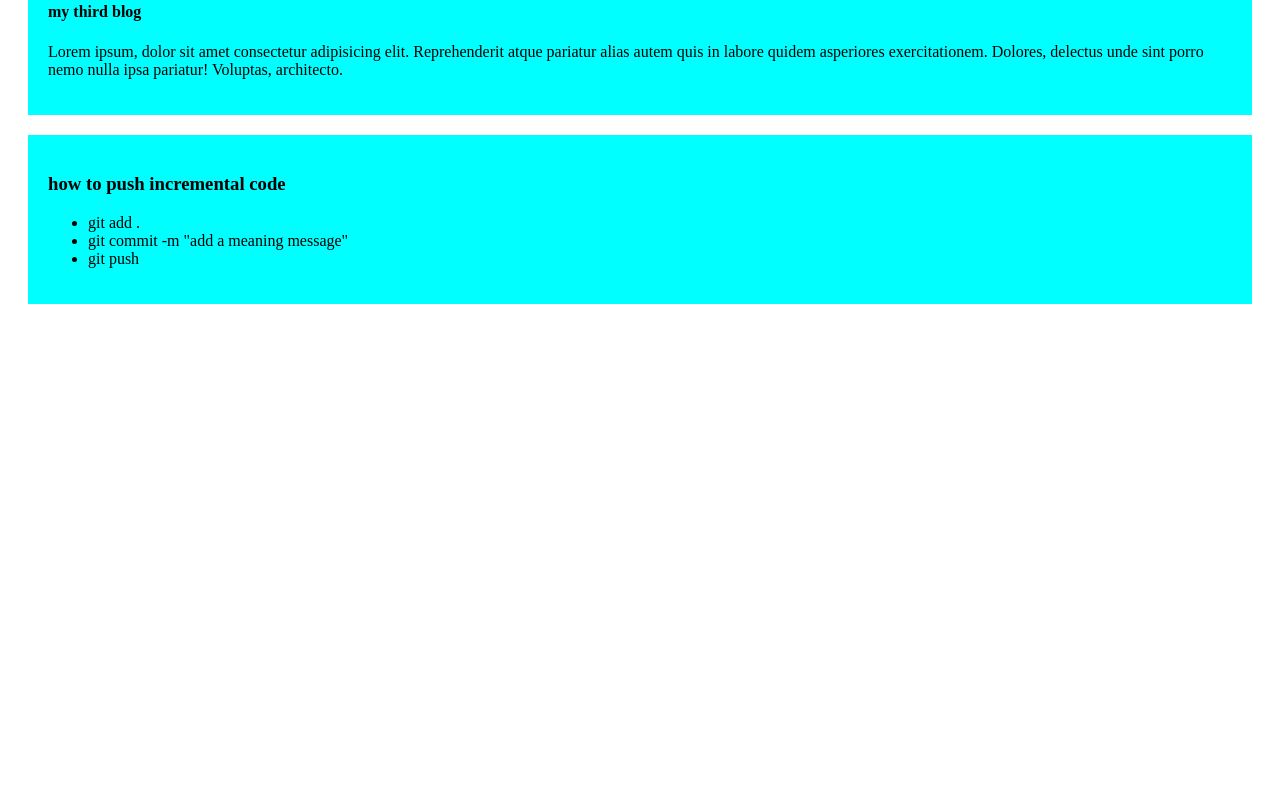
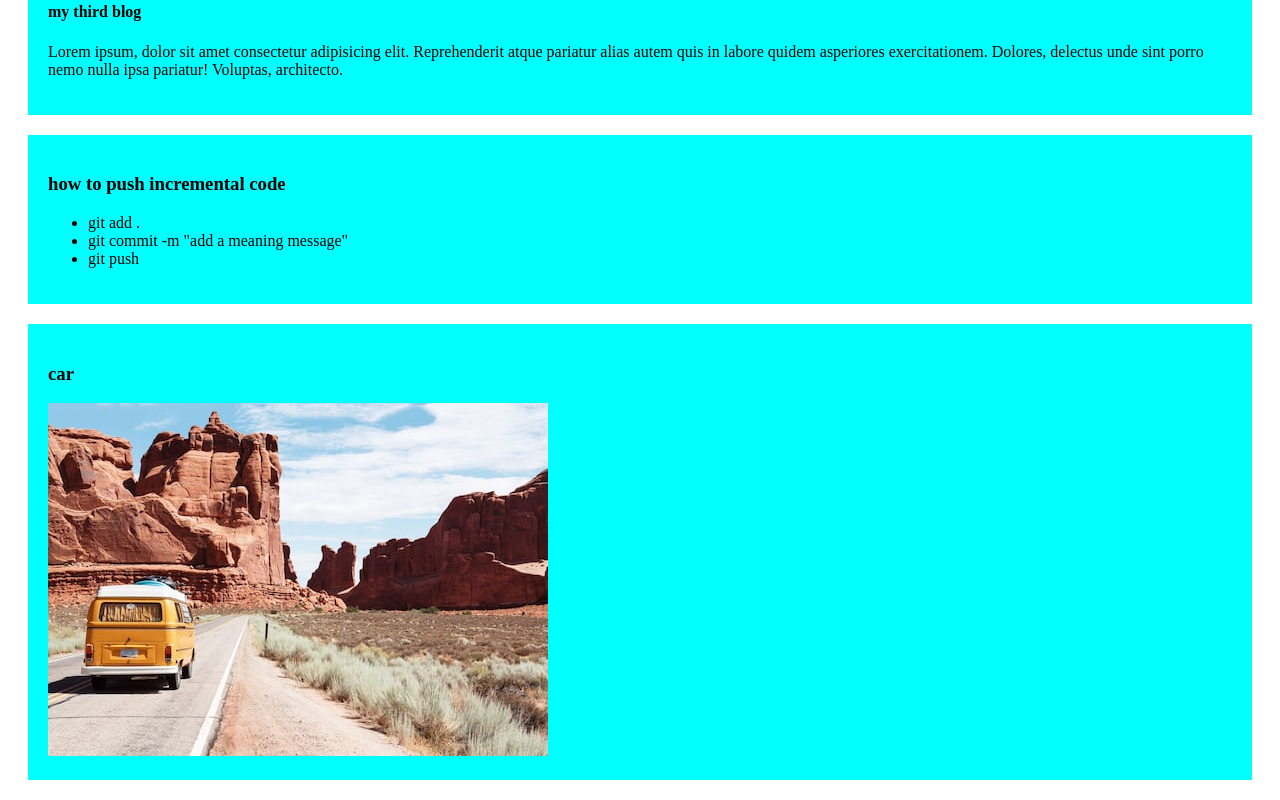
Before and after one commit to sumiakter46/my-simple-webside, a plain HTML site: page index.html in a window 1280 px wide. Shown: the part 403-1203 px from the top of the page. Before the commit the page ends 800 px from the top, so only its background shows below. Drawn offline with Linux system fonts and the light colour scheme.

Commit message:
added a car pic

```diff
--- a/index.html
+++ b/index.html
@@ -27,5 +27,9 @@
             <li> git push</li>
         </ul>
     </div>
+    <div>
+        <h3> car</h3>
+        <img src="images/car.jpg" alt="car">
+    </div>
 </body>
 </html>
```
Also changed, not shown: images/car.jpg (added).
